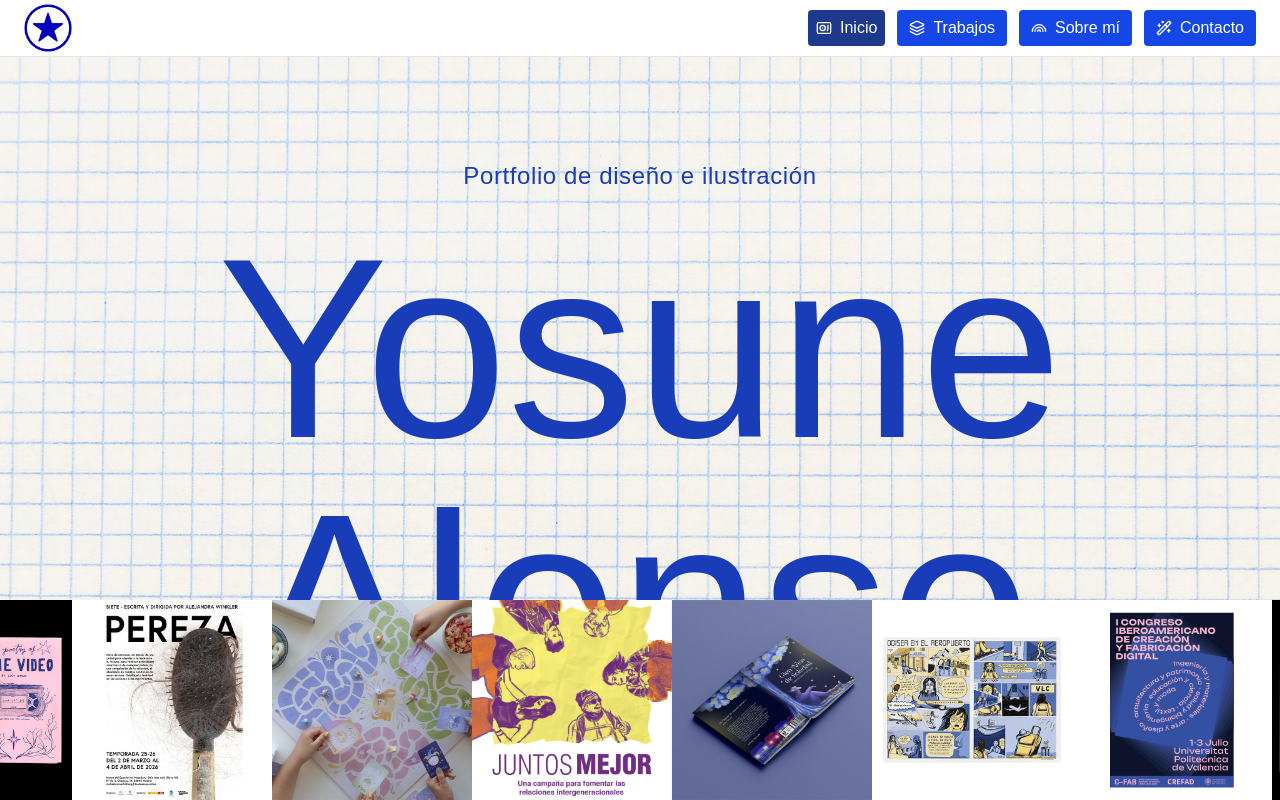
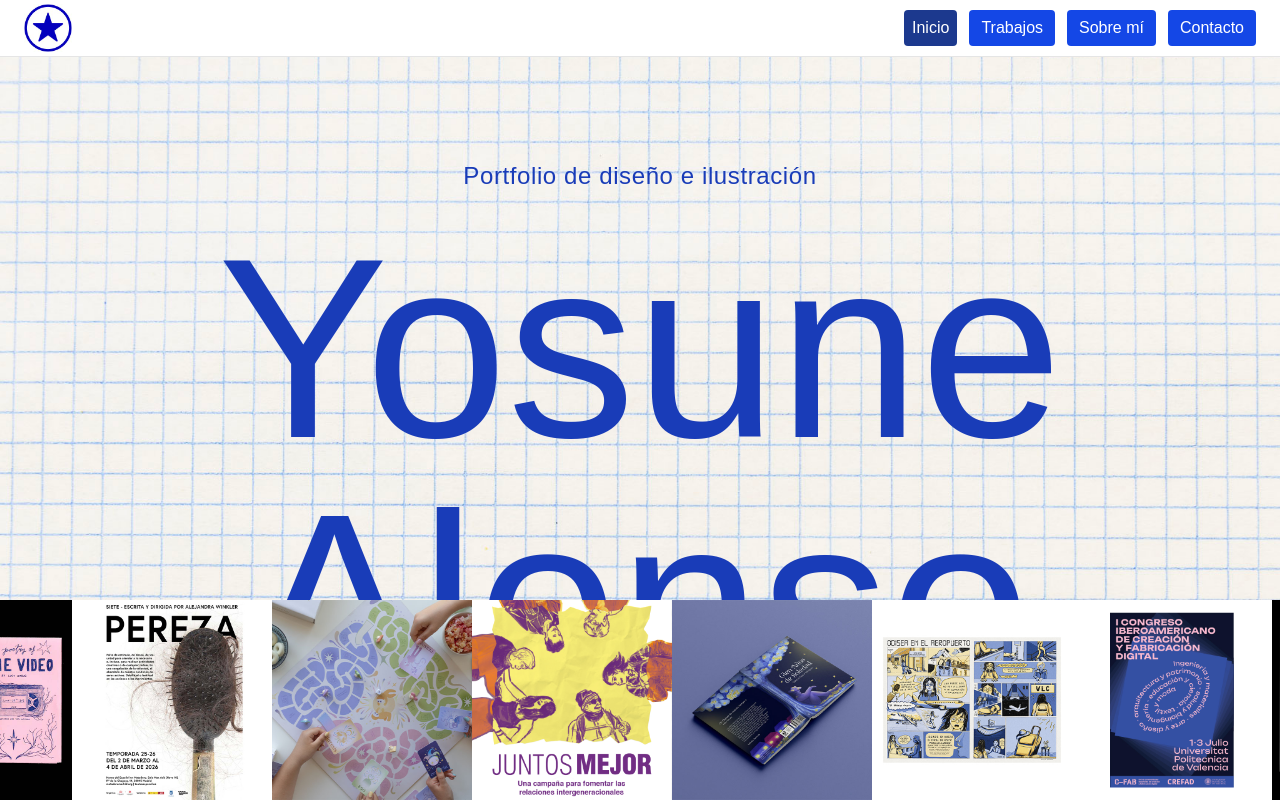
Before and after one commit to yosunealonso/Portfolio, a Vue app: page /#/ in a window 1280 px wide. Built offline with nearby package versions, Linux system fonts and the light colour scheme.

Commit message:
Cambio de estilos, colores, etc

```diff
--- a/src/components/Navbar.vue
+++ b/src/components/Navbar.vue
@@ -1,7 +1,7 @@
 <script setup lang="ts">
 import { ref } from 'vue'
 import { RouterLink, useRoute } from 'vue-router'
-import { Turntable, Layers, Rainbow, WandSparkles, Menu, X } from 'lucide-vue-next'
+import { Menu, X } from 'lucide-vue-next'
 
 // Variable reactiva para abrir/cerrar menú móvil
 const isOpen = ref(false)
@@ -28,12 +28,11 @@ const closeMenu = () => {
           to="/"
           @click="closeMenu"
           :class="[
-            'flex items-center gap-2 px-2 py-1.5 rounded text-white transition',
+            'flex items-center gap-2 px-2 py-1.5 rounded text-base text-white transition',
             route.path === '/' ? ' bg-blue-900' : 'font-normal bg-blue-700 hover:bg-blue-800'
           ]"
           style="font-family: Arial, sans-serif"
         >
-          <Turntable class="w-4 h-4" />
           Inicio
         </RouterLink>
 
@@ -41,12 +40,11 @@ const closeMenu = () => {
           to="/works"
           @click="closeMenu"
           :class="[
-            'flex items-center gap-2 px-3 py-1.5 rounded text-white transition',
+            'flex items-center gap-2 px-3 py-1.5 rounded text-base text-white transition',
             route.path.startsWith('/works') ? ' bg-blue-900' : 'font-normal bg-blue-700 hover:bg-blue-800'
           ]"
           style="font-family: Arial, sans-serif"
         >
-          <Layers class="w-4 h-4" />
           Trabajos
         </RouterLink>
 
@@ -54,12 +52,11 @@ const closeMenu = () => {
           to="/about/bio"
           @click="closeMenu"
           :class="[
-            'flex items-center gap-2 px-3 py-1.5 rounded text-white transition',
+            'flex items-center gap-2 px-3 py-1.5 rounded text-base text-white transition',
             route.path.startsWith('/about/bio') ? ' bg-blue-800' : 'font-normal bg-blue-700 hover:bg-blue-800'
           ]"
           style="font-family: Arial, sans-serif"
         >
-          <Rainbow class="w-4 h-4" />
           Sobre mí
         </RouterLink>
 
@@ -67,12 +64,11 @@ const closeMenu = () => {
           to="/contact"
           @click="closeMenu"
           :class="[
-            'flex items-center gap-2 px-3 py-1.5 rounded text-white transition',
+            'flex items-center gap-2 px-3 py-1.5 rounded text-base text-white transition',
             route.path.startsWith('/contact') ? ' bg-blue-800' : 'font-normal bg-blue-700 hover:bg-blue-800'
           ]"
           style="font-family: Arial, sans-serif"
         >
-          <WandSparkles class="w-4 h-4" />
           Contacto
         </RouterLink>
       </div>
--- a/src/pages/about/About.vue
+++ b/src/pages/about/About.vue
@@ -3,8 +3,11 @@ import { RouterLink, RouterView } from 'vue-router'
 </script>
 
 <template>
-<section class="px-6 py-12">
-    <h1 class="text-4xl font-bold mb-8"">
+<section
+class="px-6 py-12"
+style="background-image: url('/images/fondo.jpg');"">
+
+    <h1 class="nombre text-7xl text-blue-800 mb-4">
       Sobre mí
     </h1>
 
@@ -34,5 +37,12 @@ import { RouterLink, RouterView } from 'vue-router'
   </section>
 </template>
 
-<style>
+<style scoped>
+
+.nombre {
+  font-family: 'bookeyed-jack', sans-serif;
+  font-weight: 400;
+  font-style: normal;
+}
+
 </style>
--- a/src/pages/contact/Contact.vue
+++ b/src/pages/contact/Contact.vue
@@ -19,9 +19,11 @@ const selectedSubject = ref('')
 </script>
 
 <template>
-  <section class="px-6 py-12 min-h-screen flex flex-col">
+  <section
+  class="px-6 py-12 min-h-screen flex flex-col"
+  style="background-image: url('/images/fondo.jpg')";>
 
-    <h1 class="text-4xl font-bold mb-8">Contacto</h1>
+    <h1 class="nombre text-7xl text-blue-800 mb-4">Contacto</h1>
 
     <div class="flex flex-col-reverse lg:flex-row md:flex-col-reverse flex-1 gap-12 ">
 
@@ -135,5 +137,12 @@ const selectedSubject = ref('')
   </section>
 </template>
 
-<style>
+<style scoped>
+
+.nombre {
+  font-family: 'bookeyed-jack', sans-serif;
+  font-weight: 400;
+  font-style: normal;
+}
+
 </style>
--- a/src/pages/home/Home.vue
+++ b/src/pages/home/Home.vue
@@ -11,7 +11,7 @@ import { works } from '@/data/works'
     <div class="flex flex-col items-center justify-between h-full w-full pt-40 pb-10">
 
       <div class="text-center w-full">
-        <p class="portfolio block text-2xl text-blue-800 tracking-wide font-sans hover:text-pink-200 ">
+        <p class="portfolio block text-2xl text-blue-800 tracking-wide font-sans">
           Portfolio de diseño e ilustración
         </p>
       </div>
--- a/src/pages/works/WorkDetail.vue
+++ b/src/pages/works/WorkDetail.vue
@@ -30,7 +30,9 @@ const goBack = () => {
 </script>
 
 <template>
-  <section class="px-6 py-12" v-if="work">
+  <section
+  class="px-6 py-12" v-if="work"
+  style="background-image: url('/images/fondo.jpg')";>
 
     <button
       @click="goBack"
--- a/src/pages/works/Works.vue
+++ b/src/pages/works/Works.vue
@@ -48,7 +48,9 @@ if (route.query.page) {
 </script>
 
 <template>
-  <section class="px-6 py-12">
+  <section
+  class="px-6 py-12"
+  style="background-image: url('/images/fondo.jpg')";>
 
     <h1 class="nombre text-7xl text-blue-800 mb-4">Trabajos</h1>
 
```
